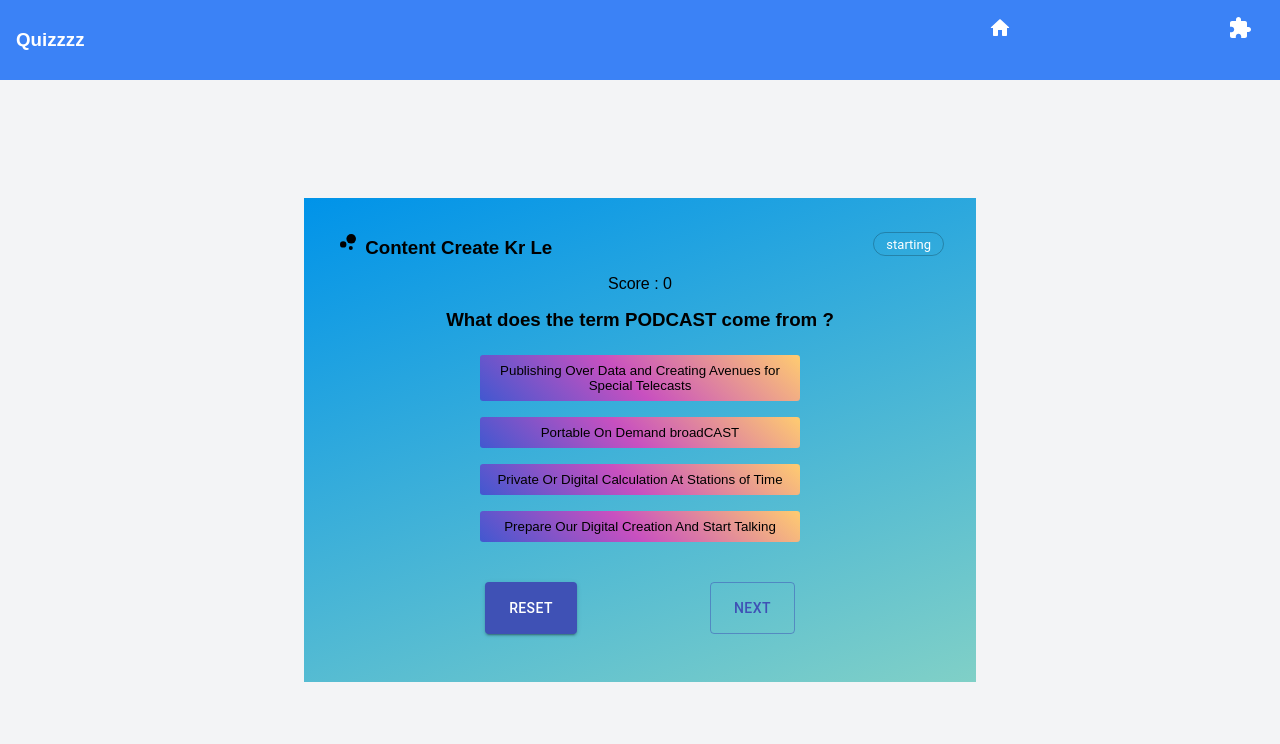
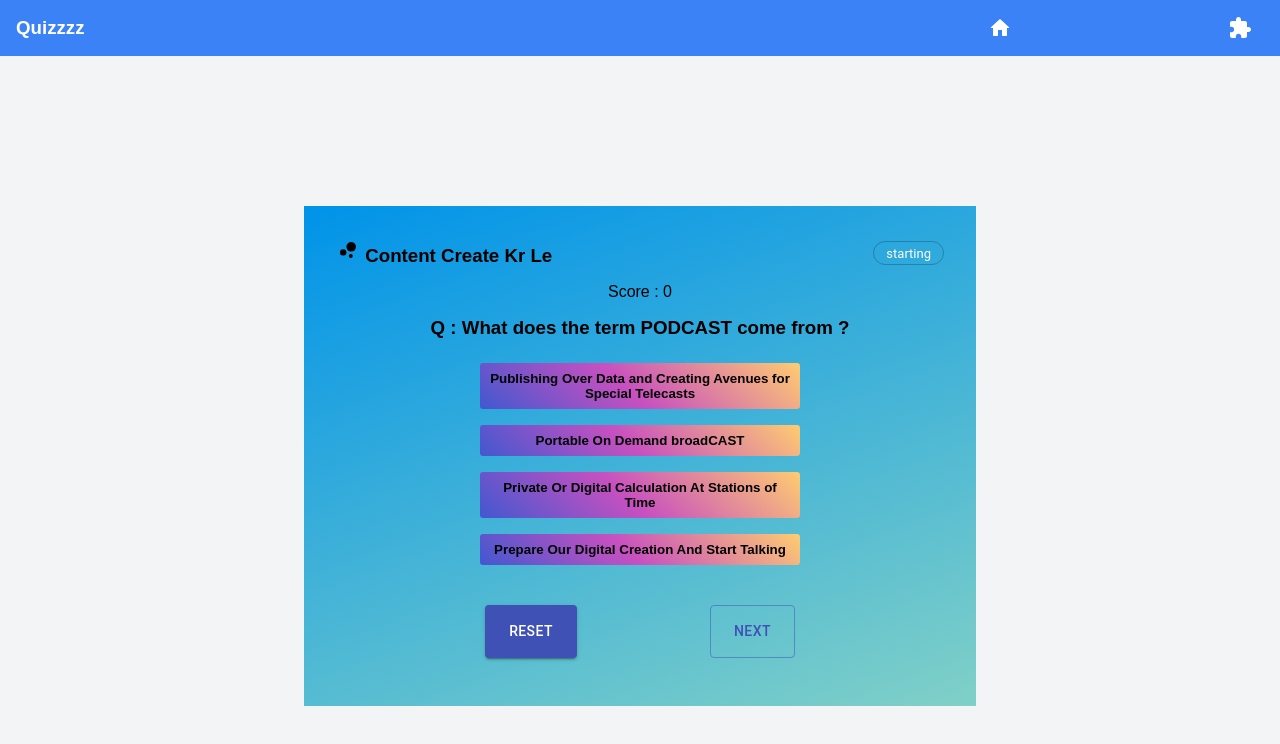
Before and after one commit to SAYUK09/Quiz-App-Typescript, a React (Create React App) app: page /quiz in a window 1280 px wide. Shown: the top 744 px of the page. Built offline with nearby package versions, Linux system fonts and the light colour scheme.

Commit message:
Feat : Added Modal after the last Ques

```diff
--- /dev/null
+++ b/src/components/Modal/Modal.tsx
@@ -0,0 +1,73 @@
+import React, { useState } from "react";
+import { makeStyles, Theme, createStyles } from "@material-ui/core/styles";
+import Modal from "@material-ui/core/Modal";
+import Backdrop from "@material-ui/core/Backdrop";
+import Fade from "@material-ui/core/Fade";
+
+import { useQuiz } from "../../contexts/Quiz-Context";
+
+export function Modals() {
+  const { state, dispatch } = useQuiz();
+
+  const useStyles = makeStyles((theme: Theme) =>
+    createStyles({
+      modal: {
+        display: "flex",
+        alignItems: "center",
+        justifyContent: "center"
+      },
+      paper: {
+        backgroundColor: theme.palette.background.paper,
+        border: "2px solid #000",
+        boxShadow: theme.shadows[5],
+        padding: theme.spacing(2, 4, 3)
+      }
+    })
+  );
+
+  const classes = useStyles();
+  const [open, setOpen] = useState(true);
+
+  const handleOpen = () => {
+    setOpen(true);
+  };
+
+  const handleClose = () => {
+    setOpen(false);
+  };
+
+  return (
+    <div>
+      <button type="button" onClick={handleOpen}>
+        react-transition-group
+      </button>
+      <Modal
+        aria-labelledby="transition-modal-title"
+        aria-describedby="transition-modal-description"
+        className={classes.modal}
+        open={open}
+        onClose={handleClose}
+        closeAfterTransition
+        BackdropComponent={Backdrop}
+        BackdropProps={{
+          timeout: 500
+        }}
+      >
+        <Fade in={open}>
+          <div className={classes.paper}>
+            <h3 id="transition-modal-title">Thanks for Playing</h3>
+            <h5>Your Final Score is {state.score} !</h5>
+
+            <button
+              onClick={() => {
+                dispatch({ type: "RESET" });
+              }}
+            >
+              Start Over
+            </button>
+          </div>
+        </Fade>
+      </Modal>
+    </div>
+  );
+}
--- a/src/components/Nav/Nav.tsx
+++ b/src/components/Nav/Nav.tsx
@@ -19,8 +19,7 @@ export function Nav() {
     root: {
       background: "#3b82f6",
       display: "flex",
-      justifyContent: "space-between",
-      height: "10vh"
+      justifyContent: "space-between"
     }
   });
 
--- a/src/components/Quiz/Quiz.css
+++ b/src/components/Quiz/Quiz.css
@@ -3,7 +3,7 @@
   justify-content: center;
   background-color: #f3f4f6;
   align-items: center;
-  min-height: 90vh;
+  min-height: 100vh;
 }
 
 .quizBody {
@@ -45,6 +45,7 @@
 }
 
 .optDiv button {
+  font-weight: bold;
   width: 50%;
   margin: 0.5rem;
   padding: 0.5rem;
--- a/src/components/Quiz/Quiz.tsx
+++ b/src/components/Quiz/Quiz.tsx
@@ -1,6 +1,7 @@
 import { useState } from "react";
 import "./Quiz.css";
 import { useQuiz } from "../../contexts/Quiz-Context";
+import {Modals} from "../Modal/Modal"
 
 import React from "react";
 import { createStyles, Theme, makeStyles } from "@material-ui/core/styles";
@@ -9,9 +10,10 @@ import Chip from "@material-ui/core/Chip";
 import BubbleChartIcon from "@material-ui/icons/BubbleChart";
 import Button from "@material-ui/core/Button";
 
+
 export function Quiz() {
   const { state, dispatch } = useQuiz();
-  // const [disable, setDisable] = useState(false);
+
   console.log(state);
 
   const useChip = makeStyles((theme: Theme) =>
@@ -57,8 +59,11 @@ export function Quiz() {
   const button = useButton();
   const secBtn = useSecButton();
 
+
   return (
     <>
+    {/* <Modals/> */}
+    {state.showModal && <Modals/>}
       <div className="quizParent">
         <div className="quizBody">
           <div className="headContainer">
@@ -79,7 +84,7 @@ export function Quiz() {
           </div>
 
           <div className="quesContainer">
-            <h3>{state.data.questions[state.currentQsNo].question}</h3>
+            <h3>Q : {state.data.questions[state.currentQsNo].question}</h3>
           </div>
 
           <div className="optDiv">
@@ -89,9 +94,19 @@ export function Quiz() {
                 onClick={() => {
                   dispatch({ type: "TOGGLE_DISABLE" });
                   if (item.isRight) {
-                    dispatch({ type: "RIGHT_ANS" });
+                    dispatch({
+                      type: "RIGHT_ANS",
+                      payload: {
+                        score: state.data.questions[state.currentQsNo].points
+                      }
+                    });
                   } else {
-                    dispatch({ type: "WRONG_ANS" });
+                    dispatch({
+                      type: "WRONG_ANS",
+                      payload: {
+                        score: state.data.questions[state.currentQsNo].points
+                      }
+                    });
                   }
                 }}
               >
--- a/src/components/Quiz/QuizDB.tsx
+++ b/src/components/Quiz/QuizDB.tsx
@@ -36,15 +36,15 @@ export const quizDB: Quiz = {
         },
         {
           answer: "Podcast, Enhanced Podcast, Video Podcast",
+          isRight: true
+        },
+        {
+          answer: "Podcasters, Modcasts, Mobilecasts",
           isRight: false
         },
         {
-          answer: "Podcasters, Modcasts, Mobilecasts",
-          isRight: true
-        },
-        {
           answer:
-            "A recording of audio with still pictures, kind of like a slideshow",
+            "All",
           isRight: false
         }
       ]
--- a/src/contexts/Quiz-Context.tsx
+++ b/src/contexts/Quiz-Context.tsx
@@ -17,6 +17,7 @@ const initialState: initialStateType = {
   correct: 0,
   wrong: 0,
   disable: false,
+  showModal: false,
   data: quizDB
 };
 
@@ -31,6 +32,7 @@ export type initialStateType = {
   correct: number;
   wrong: number;
   disable: boolean;
+  showModal:boolean;
   data: Quiz;
 };
 
@@ -41,9 +43,9 @@ type CxtState = {
 
 type ActionType =
   | { type: "RESET" }
-  | { type: "RIGHT_ANS" }
+  | { type: "RIGHT_ANS"; payload: { score: number } }
   | { type: "NEXT_QUE" }
-  | { type: "WRONG_ANS" }
+  | { type: "WRONG_ANS"; payload: { score: number } }
   | { type: "TOGGLE_DISABLE" };
 
 export const QuizContext = createContext({} as CxtState);
@@ -60,26 +62,33 @@ export function redcFunc(
         currentQsNo: 0,
         correct: 0,
         wrong: 0,
-        disable: false
+        disable: false,
+        showModal:false,
       };
 
     case "RIGHT_ANS":
-      return { ...redcState, score: redcState.score + 1 };
+      return { ...redcState, score: redcState.score + action.payload.score };
       break;
 
     case "WRONG_ANS":
-      return { ...redcState, score: redcState.score - 1 };
+      return { ...redcState, score: redcState.score - action.payload.score };
       break;
 
     case "NEXT_QUE":
       console.log(redcState.data.questions.length);
       if (redcState.currentQsNo + 1 < redcState.data.questions.length) {
-        return { ...redcState, currentQsNo: redcState.currentQsNo + 1 };
+        return {
+          ...redcState,
+          currentQsNo: redcState.currentQsNo + 1,
+          disable: false,
+
+        };
       } else {
         return {
           ...redcState,
           status: "finished",
-          disable: !redcState.disable
+          disable: true,
+          showModal:true,
         };
       }
 
```
Also changed, not shown: src/components/Modal/Modal.css (added).
